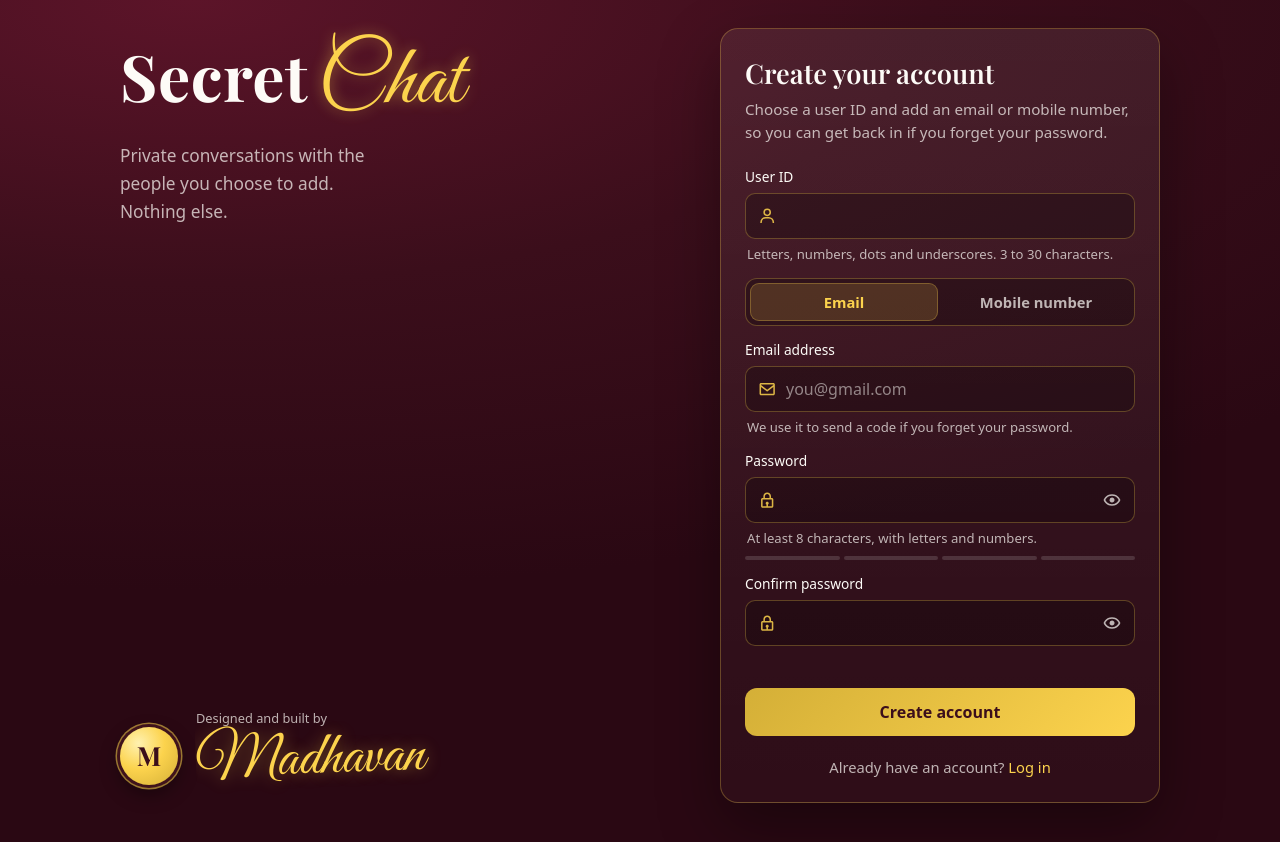
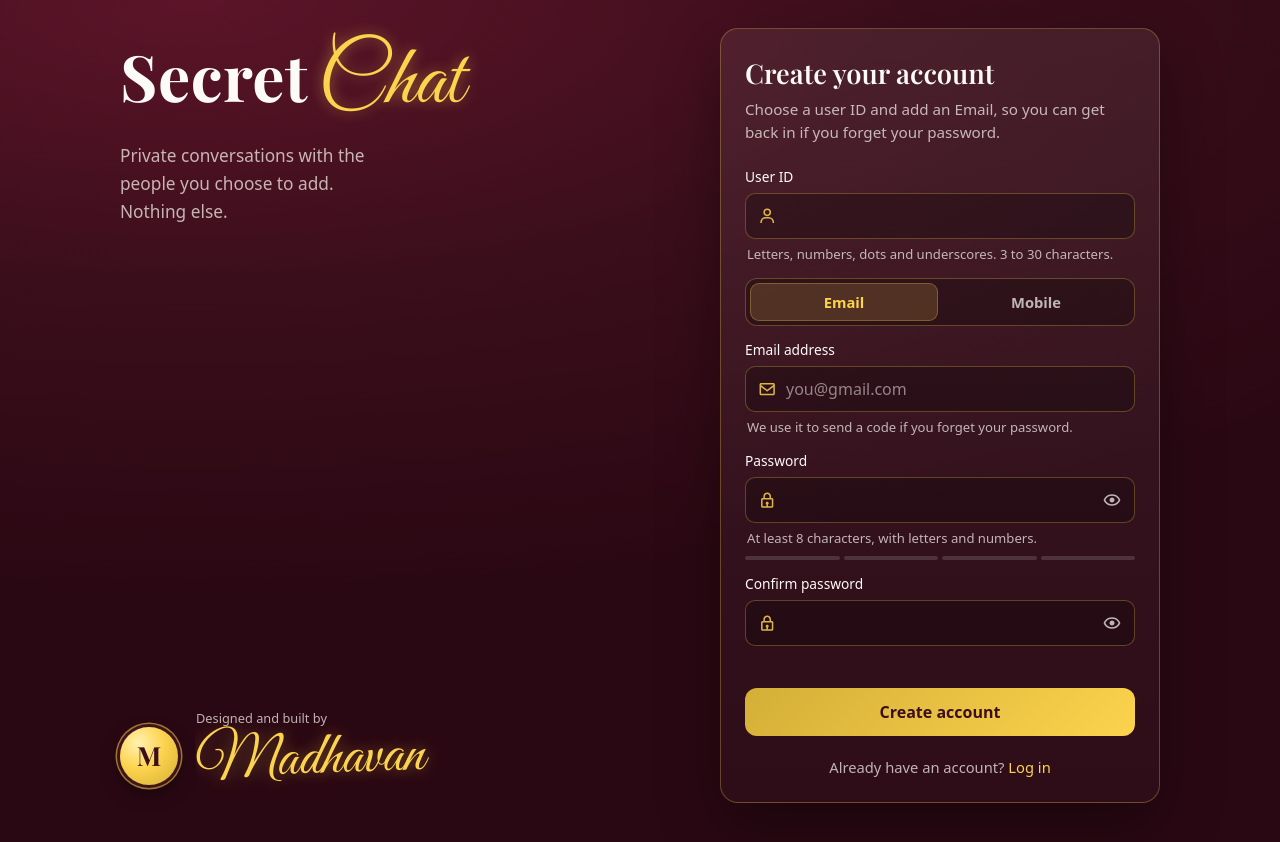
Before and after one commit to Madhavan1805/secret-chat, a React app in the folder frontend/: page /register in a window 1280 px wide. Built offline with nearby package versions, Linux system fonts and the light colour scheme; no server answers; the HTML template or start-up script is replaced by a standard one.

Commit message:
Update frontend gitignore and Register

```diff
--- a/frontend/src/Register.jsx
+++ b/frontend/src/Register.jsx
@@ -114,7 +114,7 @@ export default function Register() {
   return (
     <AuthLayout
       title="Create your account"
-      subtitle="Choose a user ID and add an email or mobile number, so you can get back in if you forget your password."
+      subtitle="Choose a user ID and add an Email, so you can get back in if you forget your password."
     >
       <form onSubmit={onSubmit} noValidate>
         {general && <Alert tone="err">{general}</Alert>}
@@ -137,7 +137,7 @@ export default function Register() {
 
         <div className="au-seg" role="group" aria-label="How should we reach you?">
           <button type="button" aria-pressed={contactType === 'email'} onClick={() => switchContact('email')}>Email</button>
-          <button type="button" aria-pressed={contactType === 'phone'} onClick={() => switchContact('phone')}>Mobile number</button>
+          <button type="button" aria-pressed={contactType === 'phone'} onClick={() => switchContact('phone')}>Mobile</button>
         </div>
 
         {contactType === 'email' ? (
```
Also changed, not shown: 1 other file (tests, documents, lock files or other folders).
